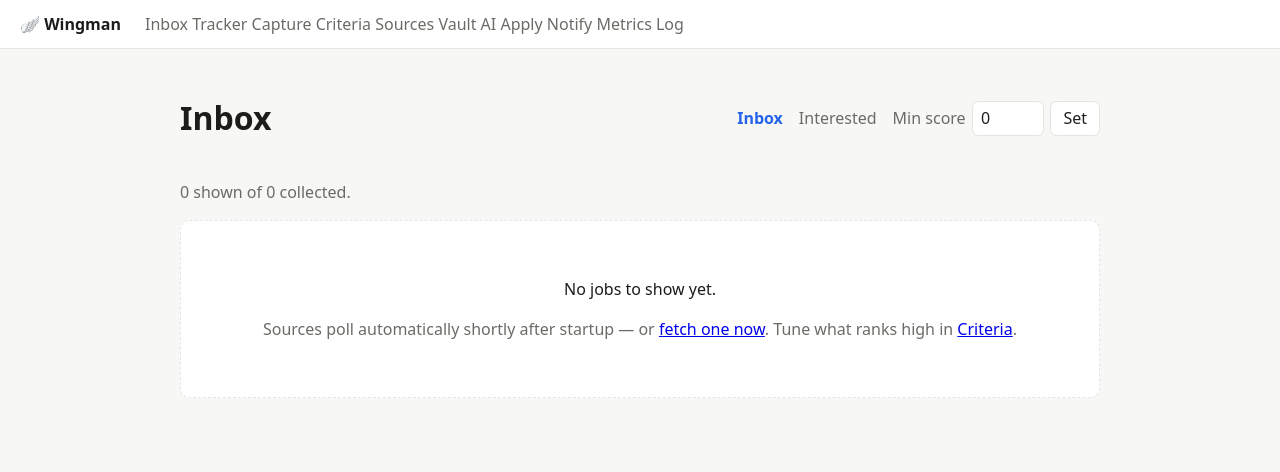
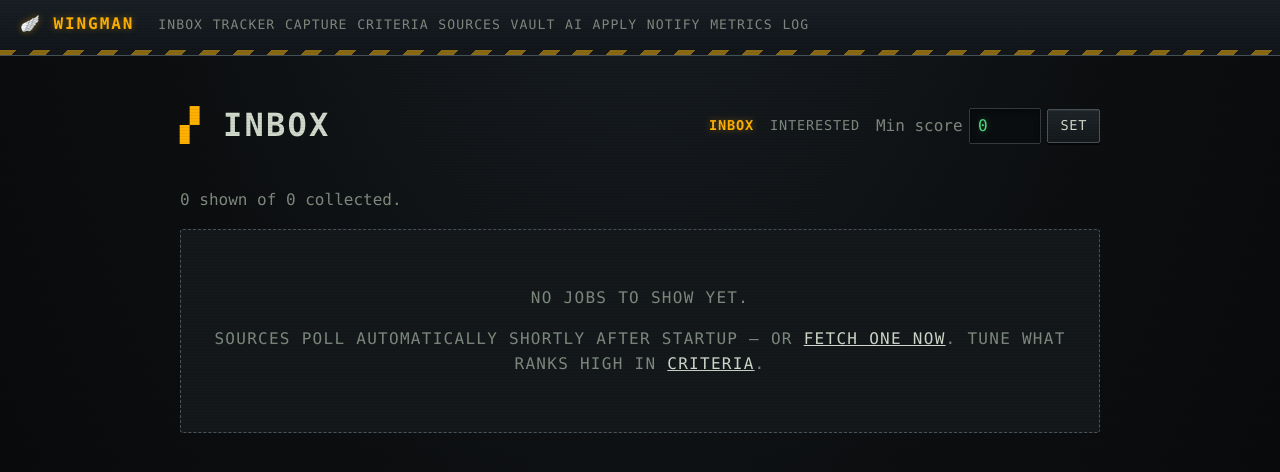
Before and after one commit to kaekaelyn/silver-parakeet, a FastAPI app: page / in a window 1280 px wide. Shown: the top 472 px of the page. Run offline with FastAPI, Linux system fonts and the light colour scheme; data that the repository does not hold is empty; parts of the project's set-up code (start-up, migrations or seed data) failed here and were passed over.

Commit message:
M8: cockpit theme — junky-sci-fi restyle of the UI
Pure restyle of wingman.css (every selector and layout rule kept):
gunmetal panels with rivets and bezels, amber/green phosphor readouts,
red warning lamps, monospace type, faint CRT scanlines, and a hazard
stripe under the console bar. Always dark now — cockpits don't have a
light mode. Contrast stays high and glows stay off body text so nothing
gets harder to read. PWA manifest + theme-color updated to match.

No template, route, or behavior changes beyond the theme-color meta.

Co-Authored-By: Claude Fable 5 <noreply@anthropic.com>
Claude-Session: https://claude.ai/code/session_01GTduNYALs3qhdiBJvJZ4um

```diff
--- a/wingman/static/wingman.css
+++ b/wingman/static/wingman.css
@@ -1,49 +1,118 @@
+/* Wingman — cockpit theme: the inside of a well-worn starfighter.
+   Gunmetal panels, amber/green phosphor readouts, rivets and scanlines.
+   Same selectors and layout as the original sheet — only the look changed.
+   Readability rules: real contrast, glows stay on accents, never on body
+   text; the scanline overlay is faint enough to ignore. */
+
 :root {
-  --bg: #f7f7f5;
-  --fg: #1c1c1a;
-  --muted: #6b6b66;
-  --card: #ffffff;
-  --accent: #2563eb;
-  --border: #e4e4e0;
-}
-
-@media (prefers-color-scheme: dark) {
-  :root {
-    --bg: #16161a;
-    --fg: #e8e8e4;
-    --muted: #9a9a94;
-    --card: #1f1f24;
-    --border: #2e2e34;
-  }
+  --bg: #0c0e10;            /* unlit cockpit gunmetal */
+  --bg-deep: #07090b;
+  --fg: #cfd8ca;            /* phosphor-lit pale text */
+  --muted: #7e897e;
+  --card: #14181b;          /* instrument panel face */
+  --accent: #ffb000;        /* amber phosphor */
+  --green: #4fdc82;         /* status-OK lamp */
+  --red: #ff6247;           /* warning lamp */
+  --border: #333b41;        /* bezel edge */
+  --border-strong: #4a545c;
+  --well: #0a0d0f;          /* recessed input wells */
+  --glow-amber: 0 0 7px rgba(255, 176, 0, 0.4);
+  --glow-green: 0 0 7px rgba(79, 220, 130, 0.4);
+  --glow-red: 0 0 7px rgba(255, 98, 71, 0.4);
+  --mono: ui-monospace, "Cascadia Mono", "SF Mono", Menlo, Consolas,
+          "Liberation Mono", "DejaVu Sans Mono", monospace;
 }
 
 * { box-sizing: border-box; }
 
 body {
   margin: 0;
-  font-family: system-ui, -apple-system, sans-serif;
-  background: var(--bg);
+  font-family: var(--mono);
+  background:
+    radial-gradient(ellipse at 50% -30%, #1b2126 0%, var(--bg) 55%, var(--bg-deep) 100%)
+    fixed var(--bg);
   color: var(--fg);
-  line-height: 1.5;
+  line-height: 1.55;
+}
+
+/* Faint CRT scanlines across the canopy. */
+body::before {
+  content: "";
+  position: fixed;
+  inset: 0;
+  z-index: 3;
+  pointer-events: none;
+  background: repeating-linear-gradient(
+    0deg, rgba(0, 0, 0, 0.18) 0 1px, transparent 1px 3px);
+  opacity: 0.3;
+}
+
+::selection { background: var(--accent); color: #100c02; }
+
+:focus-visible {
+  outline: 1px solid var(--accent);
+  outline-offset: 1px;
+  box-shadow: var(--glow-amber);
+}
+
+h1, h2, h3 {
+  text-transform: uppercase;
+  letter-spacing: 0.07em;
+  font-weight: 600;
+}
+
+h1::before, h2::before { content: "▞ "; color: var(--accent); }
+
+a { color: var(--fg); }
+a:hover { color: var(--accent); }
+
+/* Base look for any select the specific form rules don't reach. */
+select {
+  font: inherit;
+  padding: 0.3rem 0.5rem;
+  border: 1px solid var(--border);
+  border-radius: 2px;
+  background: var(--well);
+  color: var(--fg);
 }
 
 .topbar {
   display: flex;
   align-items: center;
   gap: 1.5rem;
-  padding: 0.75rem 1.25rem;
-  background: var(--card);
-  border-bottom: 1px solid var(--border);
+  padding: 0.75rem 1.25rem calc(0.75rem + 6px);
+  background: linear-gradient(#191f24, #10151a);
+  border-bottom: 1px solid var(--border-strong);
+  position: relative;
 }
 
-.brand { font-weight: 700; }
+/* Ground-crew hazard stripe along the console lip. */
+.topbar::after {
+  content: "";
+  position: absolute;
+  left: 0; right: 0; bottom: 0;
+  height: 5px;
+  background: repeating-linear-gradient(
+    135deg, #8a6a14 0 12px, #14181b 12px 24px);
+}
+
+.brand {
+  font-weight: 700;
+  text-transform: uppercase;
+  letter-spacing: 0.12em;
+  color: var(--accent);
+  text-shadow: var(--glow-amber);
+}
 
 .topbar nav a {
   color: var(--muted);
   text-decoration: none;
+  text-transform: uppercase;
+  font-size: 0.82rem;
+  letter-spacing: 0.08em;
 }
 
-.topbar nav a:hover { color: var(--accent); }
+.topbar nav a:hover { color: var(--accent); text-shadow: var(--glow-amber); }
 
 main {
   max-width: 60rem;
@@ -84,38 +162,66 @@ table.sources {
   border-collapse: collapse;
   background: var(--card);
   border: 1px solid var(--border);
-  border-radius: 0.5rem;
+  border-radius: 3px;
 }
 
 table.sources th,
 table.sources td {
   padding: 0.6rem 0.75rem;
   text-align: left;
-  border-bottom: 1px solid var(--border);
+  border-bottom: 1px solid #232a2f;
   white-space: nowrap;
+}
+
+table.sources th {
+  text-transform: uppercase;
+  font-size: 0.78rem;
+  letter-spacing: 0.08em;
+  color: var(--muted);
 }
 
 table.sources td form { display: inline; }
 
 button {
   font: inherit;
-  padding: 0.3rem 0.75rem;
-  border: 1px solid var(--border);
-  border-radius: 0.4rem;
-  background: var(--card);
+  font-family: var(--mono);
+  font-size: 0.85rem;
+  text-transform: uppercase;
+  letter-spacing: 0.05em;
+  padding: 0.32rem 0.75rem;
+  border: 1px solid var(--border-strong);
+  border-radius: 2px;
+  background: linear-gradient(#1e2529, #14181b);
   color: var(--fg);
   cursor: pointer;
+  box-shadow: 0 2px 0 rgba(0, 0, 0, 0.55),
+              inset 0 1px 0 rgba(255, 255, 255, 0.06);
 }
 
-button:hover { border-color: var(--accent); color: var(--accent); }
+button:hover {
+  border-color: var(--accent);
+  color: var(--accent);
+  text-shadow: var(--glow-amber);
+}
+
+button:active {
+  transform: translateY(1px);
+  box-shadow: 0 1px 0 rgba(0, 0, 0, 0.55),
+              inset 0 1px 2px rgba(0, 0, 0, 0.5);
+}
 
 .pill { border-radius: 999px; }
-.pill-on { background: #16a34a22; border-color: #16a34a; color: #16a34a; }
+.pill-on {
+  background: rgba(79, 220, 130, 0.12);
+  border-color: var(--green);
+  color: var(--green);
+  text-shadow: var(--glow-green);
+}
 .pill-off { color: var(--muted); }
 
-.error { color: #dc2626; }
+.error { color: var(--red); text-shadow: var(--glow-red); }
 
-button.danger:hover { border-color: #dc2626; color: #dc2626; }
+button.danger:hover { border-color: var(--red); color: var(--red); text-shadow: var(--glow-red); }
 
 .add-rss {
   display: flex;
@@ -149,8 +256,14 @@ button.danger:hover { border-color: #dc2626; color: #dc2626; }
   gap: 1rem;
 }
 
-.inbox-tools a { color: var(--muted); text-decoration: none; }
-.inbox-tools a.tab-active { color: var(--accent); font-weight: 600; }
+.inbox-tools a {
+  color: var(--muted);
+  text-decoration: none;
+  text-transform: uppercase;
+  font-size: 0.85rem;
+  letter-spacing: 0.06em;
+}
+.inbox-tools a.tab-active { color: var(--accent); font-weight: 600; text-shadow: var(--glow-amber); }
 
 .threshold-form {
   display: flex;
@@ -163,9 +276,11 @@ button.danger:hover { border-color: #dc2626; color: #dc2626; }
   font: inherit;
   padding: 0.3rem 0.5rem;
   border: 1px solid var(--border);
-  border-radius: 0.4rem;
-  background: var(--card);
-  color: var(--fg);
+  border-radius: 2px;
+  background: var(--well);
+  color: var(--green);
+  text-shadow: var(--glow-green);
+  box-shadow: inset 0 2px 5px rgba(0, 0, 0, 0.5);
 }
 
 .job-list {
@@ -245,21 +360,30 @@ button.danger:hover { border-color: #dc2626; color: #dc2626; }
 
 .button-link {
   display: inline-block;
-  padding: 0.3rem 0.75rem;
-  border: 1px solid var(--border);
-  border-radius: 0.4rem;
+  font-size: 0.85rem;
+  text-transform: uppercase;
+  letter-spacing: 0.05em;
+  padding: 0.32rem 0.75rem;
+  border: 1px solid var(--border-strong);
+  border-radius: 2px;
+  background: linear-gradient(#1e2529, #14181b);
   color: var(--fg);
   text-decoration: none;
+  box-shadow: 0 2px 0 rgba(0, 0, 0, 0.55),
+              inset 0 1px 0 rgba(255, 255, 255, 0.06);
 }
 
-.button-link:hover { border-color: var(--accent); color: var(--accent); }
+.button-link:hover { border-color: var(--accent); color: var(--accent); text-shadow: var(--glow-amber); }
 
 .empty {
   padding: 2.5rem 1rem;
   text-align: center;
   background: var(--card);
-  border: 1px dashed var(--border);
-  border-radius: 0.6rem;
+  border: 1px dashed var(--border-strong);
+  border-radius: 3px;
+  color: var(--muted);
+  text-transform: uppercase;
+  letter-spacing: 0.08em;
 }
 
 /* Narrow screens: rows become cards */
--- a/wingman/templates/base.html
+++ b/wingman/templates/base.html
@@ -3,7 +3,7 @@
 <head>
   <meta charset="utf-8">
   <meta name="viewport" content="width=device-width, initial-scale=1">
-  <meta name="theme-color" content="#1c2333">
+  <meta name="theme-color" content="#0c0e10">
   <title>{% block title %}Wingman{% endblock %}</title>
   <link rel="stylesheet" href="/static/wingman.css">
   <link rel="manifest" href="/static/manifest.webmanifest">
```
Also changed, not shown: other parts of wingman/static/wingman.css (+98 -51 lines), wingman/static/manifest.webmanifest.
